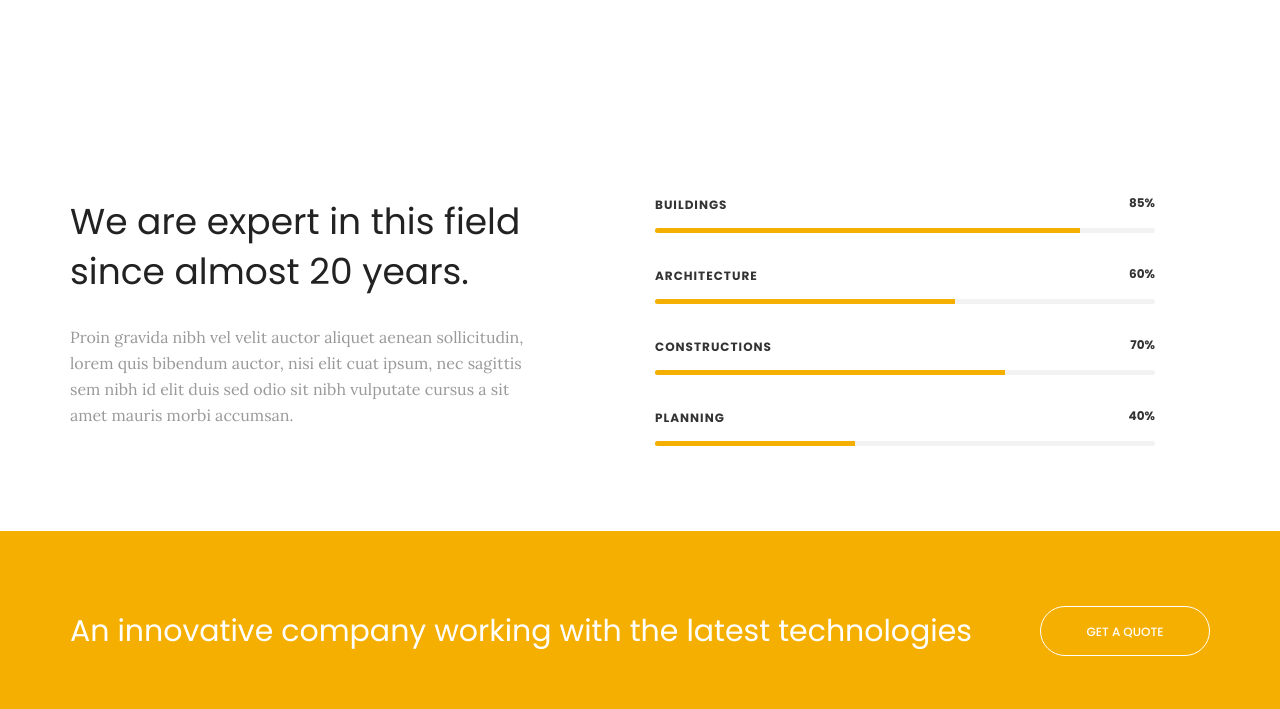
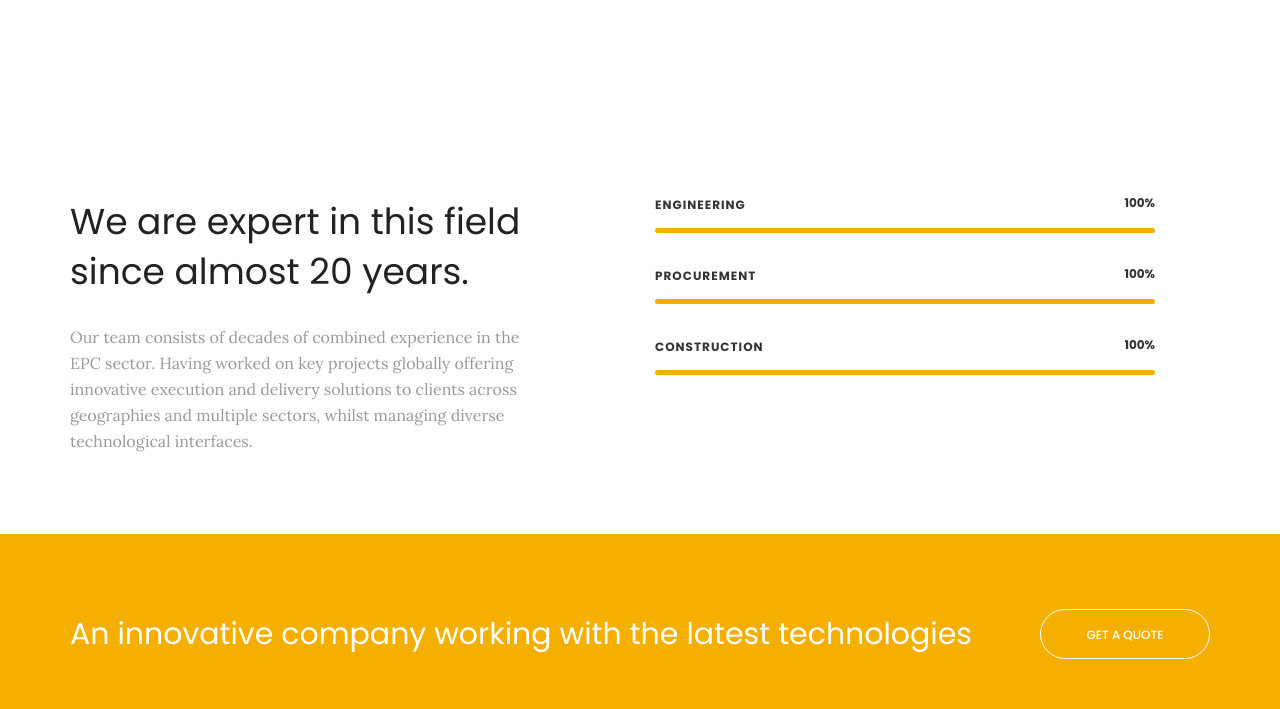
Before and after one commit to arjavsethi/CosmicGlobal, a plain HTML site: page index.html in a window 1280 px wide. Shown: the part 1358-2067 px from the top of the page. Drawn offline with Linux system fonts and the light colour scheme; some packages are replaced by stand-ins of ours.

Commit message:
capabilities updated

```diff
--- a/index.html
+++ b/index.html
@@ -65,7 +65,7 @@
                     </li>
                     <!-- <li><a data-scroll="scrollTo" href="#portfolio">Portfolio</a> -->
                     </li>
-                    <li><a data-scroll="scrollTo" href="#skills">Skills</a>
+                    <li><a data-scroll="scrollTo" href="#skills">Capabilities</a>
                     </li>
                     <!-- <li><a data-scroll="scrollTo" href="#testimonials">Testimonials</a> -->
                     </li>
@@ -193,7 +193,7 @@
             <div class="col-xs-12 col-sm-6 col-md-5">
                  <div class="heading mb-30">
                     <h2 class="heading--title">We are expert in this field since almost 20 years.</h2>
-                    <p class="heading--desc">Proin gravida nibh vel velit auctor aliquet aenean sollicitudin, lorem quis bibendum auctor, nisi elit cuat ipsum, nec sagittis sem nibh id elit duis sed odio sit nibh vulputate cursus a sit amet mauris morbi accumsan.</p>
+                    <p class="heading--desc">Our team consists of decades of combined experience in the EPC sector. Having worked on key projects globally offering innovative execution and delivery solutions to clients across geographies and multiple sectors, whilst managing diverse technological interfaces.</p>
                 </div>
             </div>
             <!-- .col-md-6 end -->
@@ -201,11 +201,11 @@
  				<!-- Progressbar #1 -->
 				<div class="progressbar">
 					<div class="progress-title">
-						<span class="title">Buildings</span>
-						<span class="value">85%</span>
+						<span class="title">Engineering</span>
+						<span class="value">100%</span>
 					</div>
 					<div class="progress">
-						<div class="progress-bar" role="progressbar" aria-valuenow="85" aria-valuemin="0" aria-valuemax="100">
+						<div class="progress-bar" role="progressbar" aria-valuenow="100" aria-valuemin="0" aria-valuemax="100">
 						</div>
 					</div>
 				</div><!-- .progressbar end -->
@@ -213,11 +213,11 @@
 				<!-- Progressbar #2 -->
 				<div class="progressbar">
 					<div class="progress-title">
-						<span class="title">Architecture</span>
-						<span class="value">60%</span>
+						<span class="title">Procurement</span>
+						<span class="value">100%</span>
 					</div>
 					<div class="progress">
-						<div class="progress-bar" role="progressbar" aria-valuenow="60" aria-valuemin="0" aria-valuemax="100">
+						<div class="progress-bar" role="progressbar" aria-valuenow="100" aria-valuemin="0" aria-valuemax="100">
 						</div>
 					</div>
 				</div><!-- .progressbar end -->
@@ -225,26 +225,15 @@
 				<!-- Progressbar #3 -->
 				<div class="progressbar">
 					<div class="progress-title">
-						<span class="title">Constructions</span>
-						<span class="value">70%</span>
+						<span class="title">Construction</span>
+						<span class="value">100%</span>
 					</div>
 					<div class="progress">
-						<div class="progress-bar" role="progressbar" aria-valuenow="70" aria-valuemin="0" aria-valuemax="100">
+						<div class="progress-bar" role="progressbar" aria-valuenow="100" aria-valuemin="0" aria-valuemax="100">
 						</div>
 					</div>
 				</div><!-- .progressbar end -->
 
-				<!-- Progressbar #3 -->
-				<div class="progressbar">
-					<div class="progress-title">
-						<span class="title">Planning</span>
-						<span class="value">40%</span>
-					</div>
-					<div class="progress">
-						<div class="progress-bar" role="progressbar" aria-valuenow="40" aria-valuemin="0" aria-valuemax="100">
-						</div>
-					</div>
-				</div><!-- .progressbar end -->
             </div>
             <!-- .col-md-6 end -->
         </div>
```
